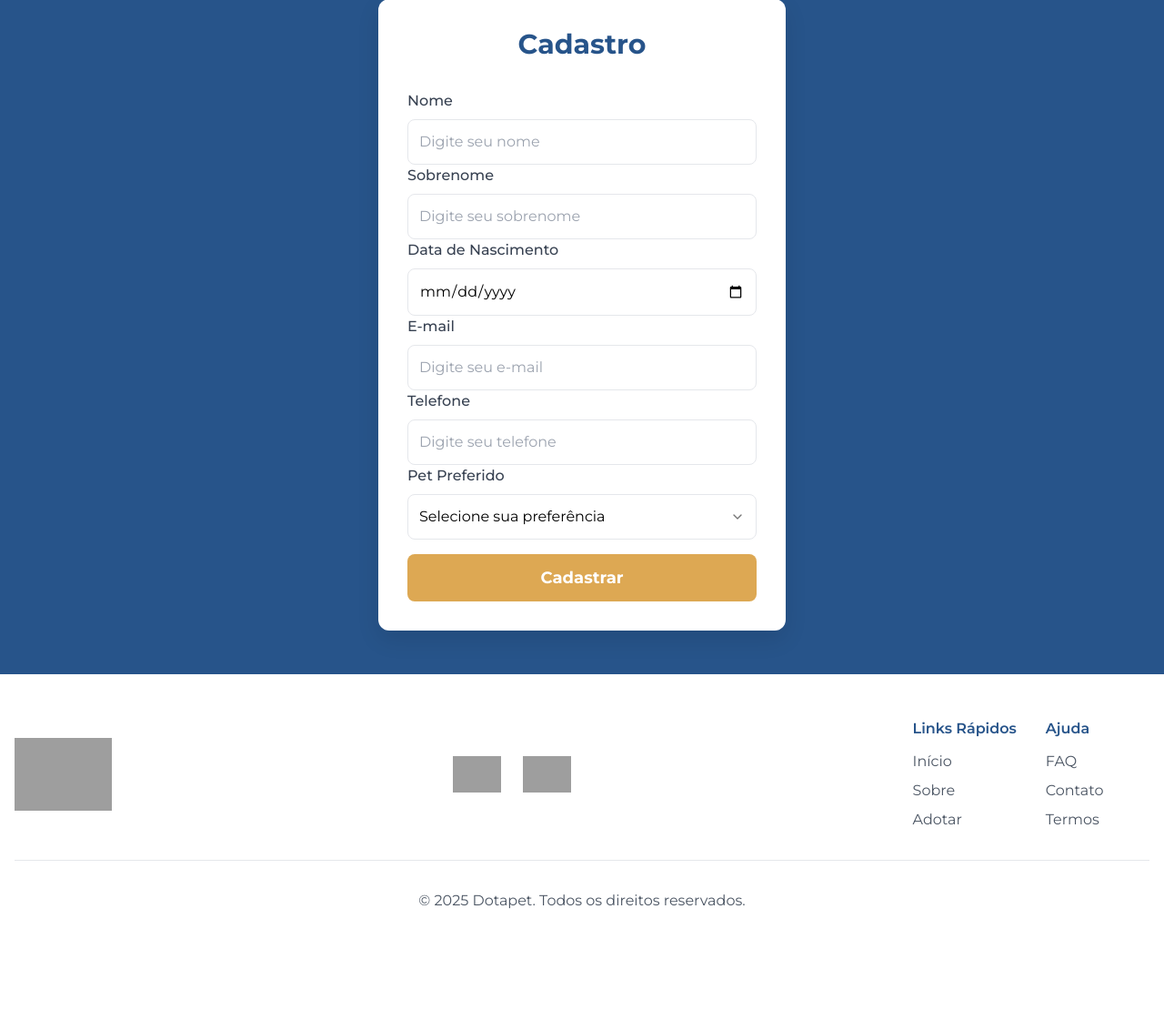
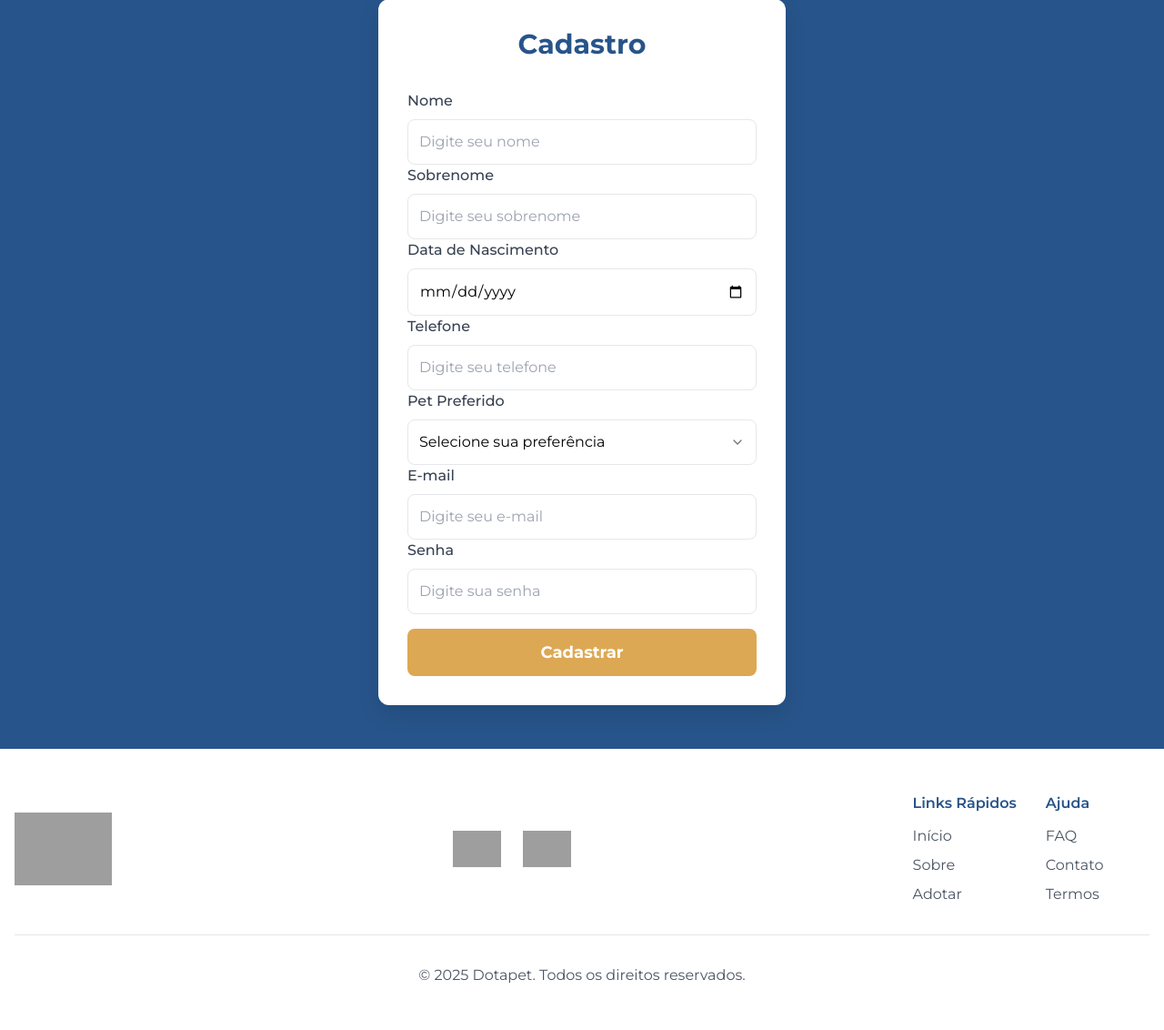
Before and after one commit to marcello-011/Projeto-DotaPad, a Flask app: page /cadastro in a window 1280 px wide. Shown: the part 137-1269 px from the top of the page at 91% size. Before the commit the page ends 1136 px from the top, so only its background shows below. Run offline with Flask 3, Linux system fonts and the light colour scheme; parts of the project's set-up code (start-up, migrations or seed data) failed here and were passed over; some libraries are stand-ins or nearby versions; grey boxes are pictures that could not be loaded.

Commit message:
atualização

```diff
--- a/app.py
+++ b/app.py
@@ -1,4 +1,5 @@
-from flask import Flask, render_template, request, redirect, session, flash
+from flask import Flask, render_template, request, redirect, session, flash, url_for
+from flask_login import LoginManager, login_user
 from database import db
 from config import Config
 from models import db
@@ -6,6 +7,7 @@ from flask_sqlalchemy import SQLAlchemy
 from datetime import datetime
 import os
 from dotenv import load_dotenv
+from flask_login import UserMixin
 # from routes import bp  # Quando for usar Blueprints
 
 load_dotenv()
@@ -15,6 +17,7 @@ load_dotenv()
 
 
 app = Flask(__name__, static_folder='static/Assents')
+lm = LoginManager(app)
 app.secret_key = 'dotapet'
 
 user = os.getenv("DB_USER")
@@ -25,6 +28,11 @@ dbname = os.getenv("DB_NAME")
 app.config['SQLALCHEMY_DATABASE_URI'] = f'mysql+mysqlconnector://{user}:{password}@{host}/{dbname}'
 app.config['SQLALCHEMY_TRACK_MODIFICATIONS'] = False
 db = SQLAlchemy(app)
+@lm.user_loader
+def user_loader(id):
+    usuario = db.session.query(Usuario).filter_by(id=id).first()
+    return usuario
+
 
 
 
@@ -46,23 +54,25 @@ class Pet(db.Model):
 
 
 
-class Cadastro(db.Model):
+class Cadastro(UserMixin, db.Model):
     __tablename__ = 'cadastros'
     id = db.Column(db.Integer, primary_key=True)
     nome = db.Column(db.String(50), nullable=False)
     sobrenome = db.Column(db.String(50), nullable=False)
     data_nascimento = db.Column(db.Date, nullable=False)
-    email = db.Column(db.String(100), nullable=False, unique=True)
     telefone = db.Column(db.String(20), nullable=False)
     pet_preferido = db.Column(db.String(50), nullable=True)
+    email = db.Column(db.String(100), nullable=False, unique=True)
+    senha = db.Column(db.String(255), nullable=False)
 
-    def __init__(self, nome, sobrenome, data_nascimento, email, telefone, pet_preferido):
+    def __init__(self, nome, sobrenome, data_nascimento, telefone, pet_preferido, email, senha):
         self.nome = nome
         self.sobrenome = sobrenome
         self.data_nascimento = data_nascimento
-        self.email = email
         self.telefone = telefone
         self.pet_preferido = pet_preferido
+        self.email = email
+        self.senha = senha
 
 
 
@@ -78,13 +88,14 @@ class Adocao(db.Model):
     pet = db.relationship('Pet', backref='adocoes', lazy=True)
 
 
-class Usuario(db.Model):
+class Usuario(UserMixin, db.Model):
     id = db.Column(db.Integer, primary_key=True, autoincrement=True)
     nome = db.Column(db.String(100), nullable=False)
     email = db.Column(db.String(100), nullable=False)
     senha = db.Column(db.String(255), nullable=False)
     telefone = db.Column(db.String(20), nullable=False)
     data_cadastro = db.Column(db.DateTime, nullable=False)
+
 
     def __init__(self, nome, email, senha, telefone, data_cadastro):
         self.nome = nome
@@ -182,18 +193,45 @@ def autenticar():
 
 @app.route('/cadastro', methods=['GET', 'POST'])
 def cadastrar():
+    if request.method == 'GET':
+        return render_template('cadastro.html')
+    elif request.method == 'POST':
+        nome = request.form['nome']
+        sobrenome = request.form['sobrenome']
+        nascimento = request.form['nascimento']
+        telefone = request.form['telefone']
+        pet_preferido = request.form['pet']
+        email = request.form['email']
+        senha = request.form['senha']
+
+        novo_usuario = Usuario(nome=nome, sobrenome=sobrenome, nascimento=nascimento, telefone=telefone, pet_preferido=pet_preferido, email=email, senha=senha)
+        db.session.add(novo_usuario)
+        db.session.commit()
+
+        login_user(novo_usuario)
+
+
+
+        return redirect(url_for('login'))
+# cadastro = Cadastro(nome, sobrenome, nascimento, telefone, pet_preferido, email, senha)
+    #return render_template('cadastro.html')
+
+
+'''@app.route('/cadastro', methods=['GET', 'POST'])
+def cadastrar():
     if request.method == 'POST':
         nome = request.form['nome']
         sobrenome = request.form['sobrenome']
         nascimento = request.form['nascimento']
-        email = request.form['email']
         telefone = request.form['telefone']
         pet_preferido = request.form['pet']
+        email = request.form['email']
+        senha = request.form['senha']
 
-        cadastro = Cadastro(nome, sobrenome, nascimento, email, telefone, pet_preferido)
+        cadastro = Cadastro(nome, sobrenome, nascimento, telefone, pet_preferido, email, senha)
         return redirect('/login')
 
-    return render_template('cadastro.html')
+    return render_template('cadastro.html')'''
 
 
 
--- a/models.py
+++ b/models.py
@@ -1,9 +1,10 @@
 # models.py
 from flask_sqlalchemy import SQLAlchemy
+from flask_login import UserMixin
 
 db = SQLAlchemy()
 
-class Usuario(db.Model):
+class Usuario(UserMixin, db.Model):
     __tablename__ = 'usuarios'
 
     id = db.Column(db.Integer, primary_key=True)
--- a/templates/cadastro.html
+++ b/templates/cadastro.html
@@ -109,38 +109,44 @@
                 <form action="{{ url_for('cadastrar') }}" method="POST">
                     <div>
     <label for="firstName" class="block text-gray-700 font-medium mb-2">Nome</label>
-                        <input type="text" id="firstName" class="form-input" placeholder="Digite seu nome" required>
+    <input type="text" id="firstName" name="nome" class="form-input" placeholder="Digite seu nome" required>
             </div>
 
             <div>
                 <label for="lastName" class="block text-gray-700 font-medium mb-2">Sobrenome</label>
-                        <input type="text" id="lastName" class="form-input" placeholder="Digite seu sobrenome" required>
+                <input type="text" id="lastName" name="sobrenome" class="form-input" placeholder="Digite seu sobrenome" required>
             </div>
 
             <div>
                 <label for="birthDate" class="block text-gray-700 font-medium mb-2">Data de Nascimento</label>
-                        <input type="date" id="birthDate" class="form-input" required>
-                    </div>
-
-                    <div>
-                        <label for="email" class="block text-gray-700 font-medium mb-2">E-mail</label>
-                        <input type="email" id="email" class="form-input" placeholder="Digite seu e-mail" required>
+                <input type="date" id="birthDate" name="nascimento" class="form-input" required>
             </div>
 
             <div>
                 <label for="phone" class="block text-gray-700 font-medium mb-2">Telefone</label>
-                        <input type="tel" id="phone" class="form-input" placeholder="Digite seu telefone" required>
+                <input type="tel" id="phone" name="telefone" class="form-input" placeholder="Digite seu telefone" required>
             </div>
 
             <div>
                 <label for="petPreference" class="block text-gray-700 font-medium mb-2">Pet Preferido</label>
-                        <select id="petPreference" class="form-select" required>
+                <select id="petPreference" name="pet" class="form-select" required>
                     <option value="" disabled selected>Selecione sua preferência</option>
                     <option value="dog">Cachorro</option>
                     <option value="cat">Gato</option>
                     <option value="both">Ambos</option>
                 </select>
             </div>
+
+            <div>
+                <label for="email" class="block text-gray-700 font-medium mb-2">E-mail</label>
+                <input type="email" id="email" name="email" class="form-input" placeholder="Digite seu e-mail" required>
+            </div>
+
+            <div>
+                <label for="password" class="block text-gray-700 font-medium mb-2">Senha</label>
+                <input type="password" id="password" name="senha" class="form-input" placeholder="Digite sua senha" required>
+            </div>
+
 
                     <div class="pt-4">
                         <button type="submit" class="btn-secondary w-full py-3 rounded-lg font-bold text-lg hover:shadow-md transition-all">
```
Lines whose indentation alone changed are shown as unchanged.
